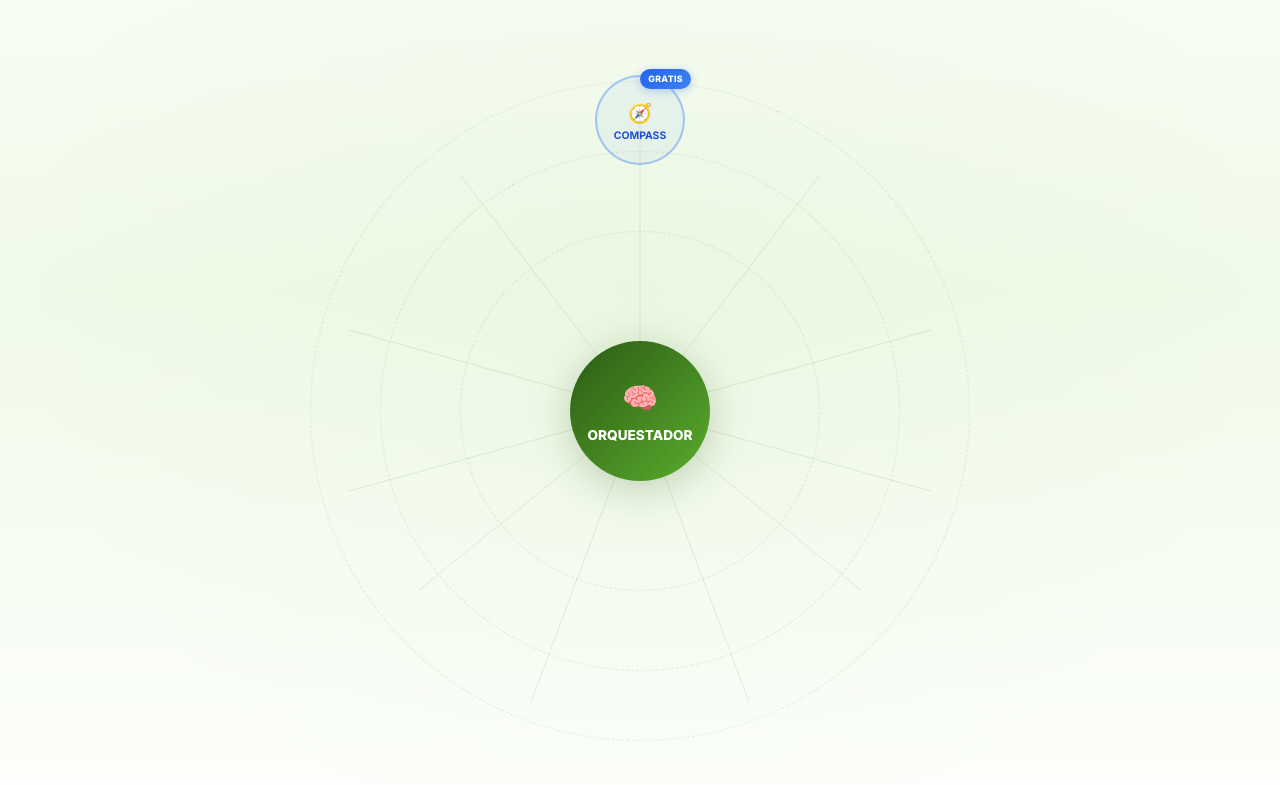
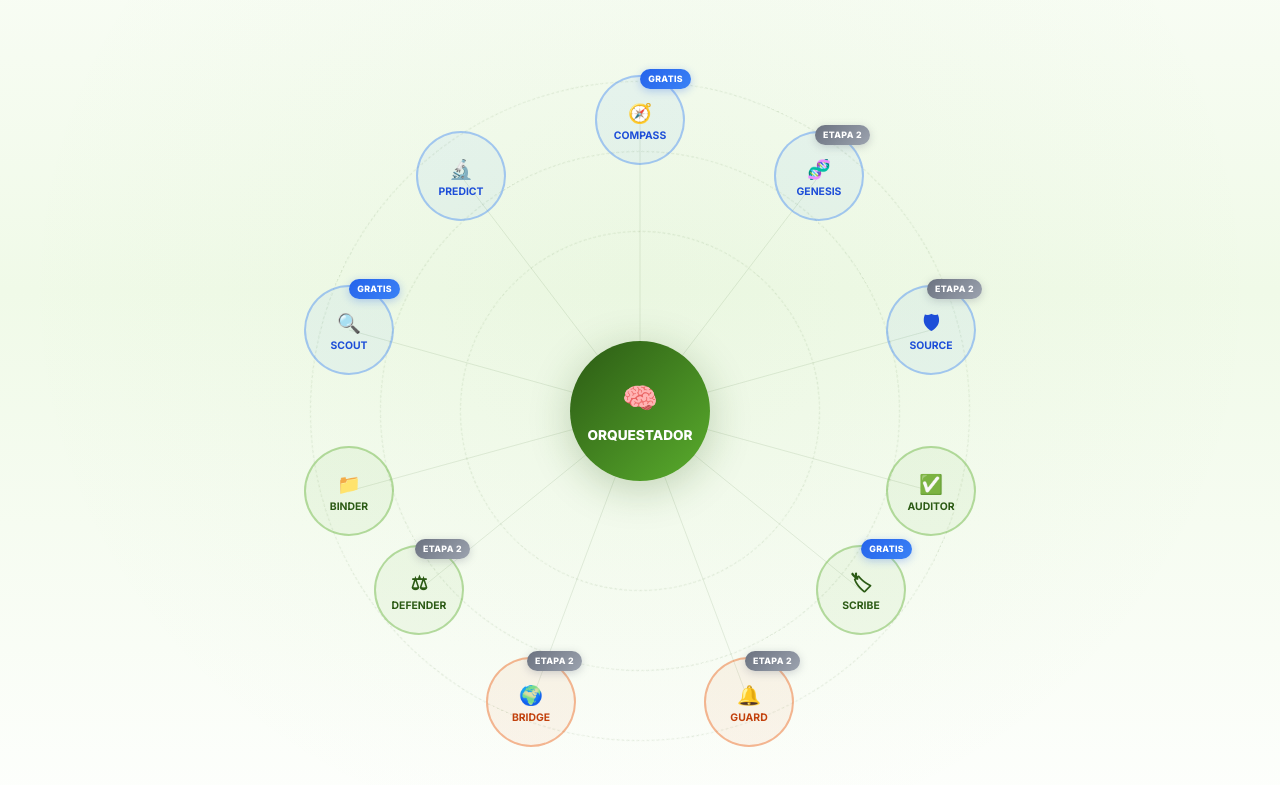
Before and after one commit to Grupo-Regulatorio-Devs/regulatoria-landing, a plain HTML site: page index.html in a window 1280 px wide. Shown: the part 1316-2101 px from the top of the page. Drawn offline with nearby package versions, Linux system fonts and the light colour scheme.

Commit message:
fix: 10 de los 11 nodos de agentes no se renderizaban en el diagrama
Los nodos quedaban en transform: scale(0), tamano 0x0, aunque con opacity 1
y visibility visible: no era un problema de opacidad sino de escala.

gsap.from() infiere el estado final leyendo el elemento, pero el lazy render
de GSAP difiere esa lectura en los targets escalonados. Con
stagger:{each:0.08, from:'random'} la lectura ocurria DESPUES de que
immediateRender ya habia escrito scale(0), asi que GSAP registraba scale(0)
como destino y animaba de invisible a invisible. Solo se salvaba el primer
nodo, que se lee de inmediato.

Se cambia a gsap.fromTo() declarando el destino explicitamente. Los demas
tweens con scale (.orq-ring, .diff-badge, .orq-center, .cta-box) se verificaron
y no estan afectados: usan stagger simple, sin from:'random'.

Verificado en Chrome headless: los 11 nodos en 90x90 y scale 1, posiciones
simetricas, y el nodo con transform:translate(-50%,0) inline conserva su
centrado.

Co-Authored-By: Claude Opus 5 (1M context) <noreply@anthropic.com>

```diff
--- a/index.html
+++ b/index.html
@@ -679,11 +679,16 @@ mm.add("(prefers-reduced-motion: no-preference)", function() {
     scrollTrigger: { trigger: ".diagram-wrap", start: "top 75%" }
   });
 
-  gsap.from(".agent-node", {
-    scale: 0, autoAlpha: 0, duration: 0.6, stagger: { each: 0.08, from: "random" },
-    ease: "back.out(1.4)",
-    scrollTrigger: { trigger: ".diagram-wrap", start: "top 70%" }
-  });
+  /* fromTo y no from: con stagger {from:"random"} el lazy render de GSAP leia el
+     estado final DESPUES de que immediateRender ya habia escrito scale(0), y lo
+     registraba como destino. Resultado: 10 de 11 nodos animaban de 0 a 0 y
+     quedaban invisibles. Declarar el destino explicitamente lo hace inmune. */
+  gsap.fromTo(".agent-node",
+    { scale: 0, autoAlpha: 0 },
+    { scale: 1, autoAlpha: 1, duration: 0.6, stagger: { each: 0.08, from: "random" },
+      ease: "back.out(1.4)",
+      scrollTrigger: { trigger: ".diagram-wrap", start: "top 70%" }
+    });
 
   /* ── 5. PHASES — cards stagger from bottom ── */
   gsap.from(".phases-grid .section-header", {
```
